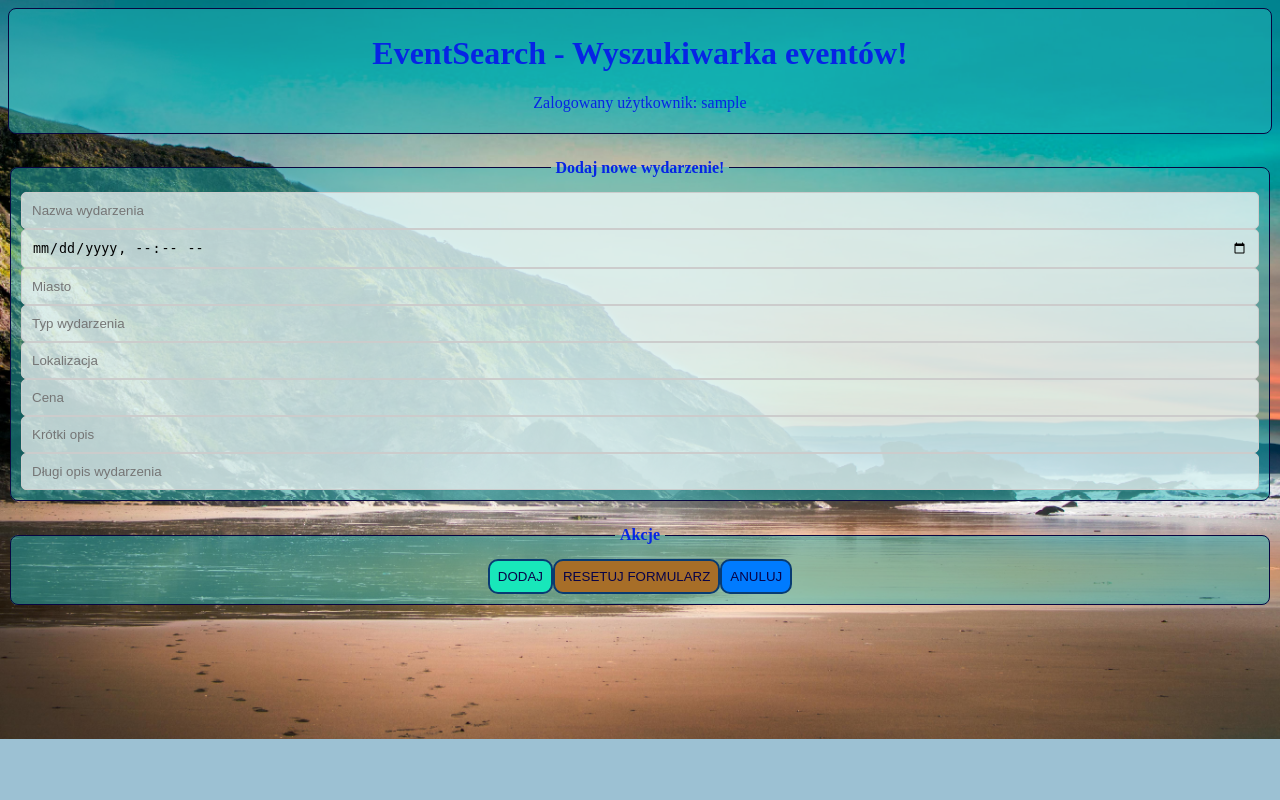
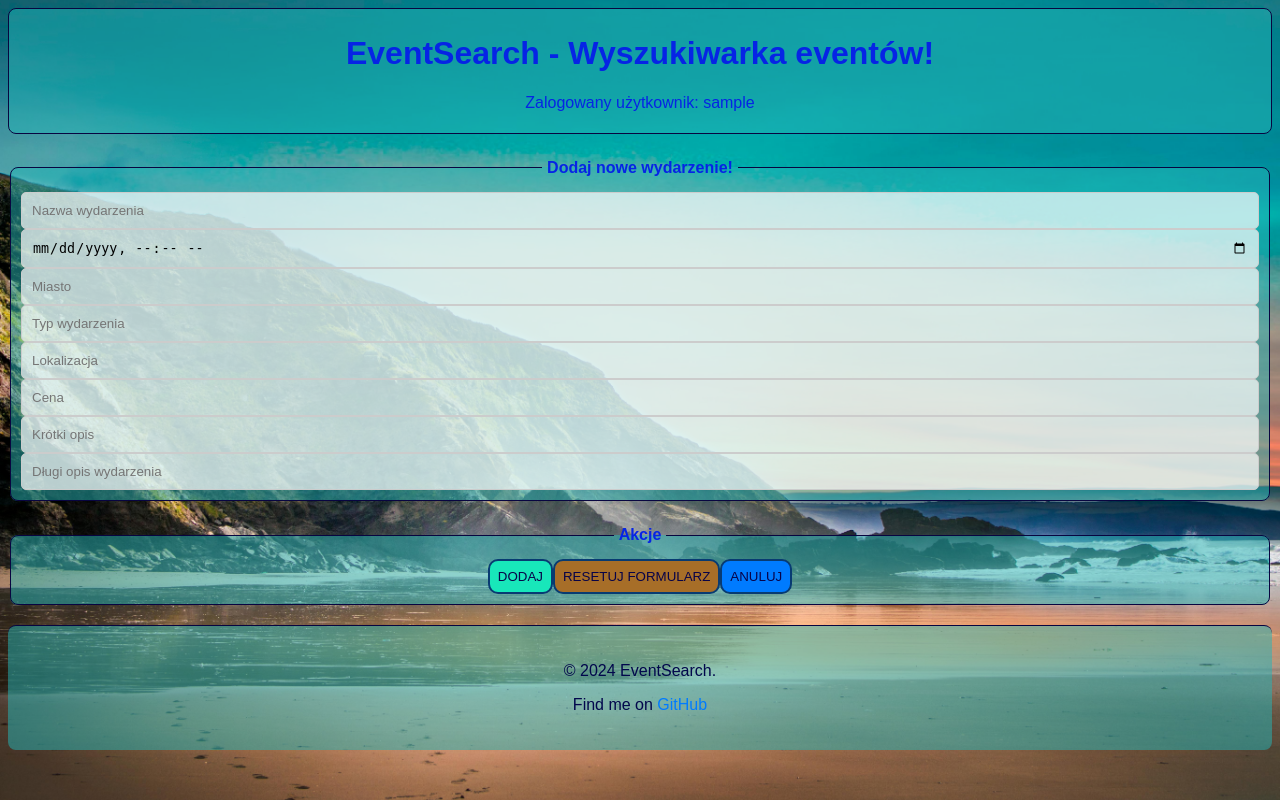
Before and after one commit to idzi-m/Event-Search, a PHP site: page /views/add_event_form.php in a window 1280 px wide. Run offline with PHP 8.4, Linux system fonts and the light colour scheme; the visitor is signed in with stand-in values (Sample User, id 1).

Commit message:
dodanie stopki

```diff
--- a/assets/css/style.css
+++ b/assets/css/style.css
@@ -12,7 +12,7 @@
     background-repeat:no-repeat;
 }
 
-/* Stylowanie nagłówka i stopki */
+/* Stylowanie nagłówka */
 .header {
     text-align: center;
     justify-content: center;
@@ -23,6 +23,24 @@
     border: 1px solid #080540;
     background-color: rgba(37, 182, 184, 0.5);
     border-radius: 8px; /* Zaokrąglone krawędzie */
+}
+/* Stylowanie stopki */
+.footer {
+    text-align: center;
+    padding: 20px;
+    background-color: rgba(37, 182, 184, 0.5);
+    border-top: 1px solid #080540;
+    margin-top: 20px;
+    border-radius: 8px;
+}
+
+.footer a {
+    color: #007bff;
+    text-decoration: none;
+}
+
+.footer a:hover {
+    text-decoration: underline;
 }
 
 /* Stylowanie sekcji */
--- a/views/add_event_form.php
+++ b/views/add_event_form.php
@@ -2,7 +2,7 @@
 include '../php_scripts/session.php';
 ?>
 <!DOCTYPE html>
-<html lang="pl">
+<html lang="pl" class="document">
 <head>
     <meta charset="UTF-8">
     <title>Dodaj nowe wydarzenie</title>
@@ -36,5 +36,9 @@ include '../php_scripts/session.php';
     <button class="button" onclick="window.location.href='index.php'" name="cancel">ANULUJ</button>
 </fieldset>
 </form>
+<footer class="footer">
+        <p>&copy; 2024 EventSearch.</p>
+        <p>Find me on <a href="https://github.com/idzi-m" target="_blank">GitHub</a></p>
+    </footer>
 </body>
 </html>
--- a/views/edit_event_form.php
+++ b/views/edit_event_form.php
@@ -23,7 +23,7 @@ $conn->close();
 ?>
 
 <!DOCTYPE html>
-<html lang="pl">
+<html lang="pl" class="document">
 <head>
     <meta charset="UTF-8">
     <title>Dodaj nowe wydarzenie</title>
@@ -60,6 +60,10 @@ $conn->close();
     </ul>
     </nav>
     </fieldset>
+    <footer class="footer">
+        <p>&copy; 2024 EventSearch.</p>
+        <p>Find me on <a href="https://github.com/idzi-m" target="_blank">GitHub</a></p>
+    </footer>
 </form>
 </body>
 </html>
--- a/views/event_details.php
+++ b/views/event_details.php
@@ -72,6 +72,10 @@ $conn->close();
             <button <?php if(!isset($_SESSION['user_id']) || $_SESSION['user_id'] != $event_data['creator_id']) {echo "hidden";}?> type="submit" name="event_delete" class="button_delete" onclick="return confirm('Czy na pewno chcesz usunąć to wydarzenie?')">USUŃ WYDARZENIE</button>
         </form>
     </fieldset>
+    <footer class="footer">
+        <p>&copy; 2024 EventSearch.</p>
+        <p>Find me on <a href="https://github.com/idzi-m" target="_blank">GitHub</a></p>
+    </footer>
 
 </body>
 </html>
--- a/views/index.php
+++ b/views/index.php
@@ -46,6 +46,11 @@ include '../php_scripts/session_index.php';
         <?php include '../db_scripts/event/event_search.php'; ?>
     </fieldset>
 
+    <footer class="footer">
+        <p>&copy; 2024 EventSearch.</p>
+        <p>Find me on <a href="https://github.com/idzi-m" target="_blank">GitHub</a></p>
+    </footer>
+
     <script src="https://stackpath.bootstrapcdn.com/bootstrap/4.5.2/js/bootstrap.min.js"></script>
 </body>
 </html>
--- a/views/login.php
+++ b/views/login.php
@@ -50,5 +50,9 @@ include '../php_scripts/login_check.php';
     <legend class="section_legend">Akcje</legend>
     <button onclick="window.location.href='index.php'" class="button">POWRÓT DO LISTY WYDARZEŃ</button>
 </fieldset>
+<footer class="footer">
+        <p>&copy; 2024 EventSearch.</p>
+        <p>Find me on <a href="https://github.com/idzi-m" target="_blank">GitHub</a></p>
+    </footer>
 </body>
 </html>
--- a/views/profile.php
+++ b/views/profile.php
@@ -83,5 +83,9 @@ $conn->close();
         ?>
     </div>
 </fieldset>
+<footer class="footer">
+        <p>&copy; 2024 EventSearch.</p>
+        <p>Find me on <a href="https://github.com/idzi-m" target="_blank">GitHub</a></p>
+    </footer>
 </body>
 </html>
--- a/views/register.php
+++ b/views/register.php
@@ -84,5 +84,9 @@ include '../php_scripts/connection.php';
         <nav>
         </fieldset>
     </form>
+    <footer class="footer">
+        <p>&copy; 2024 EventSearch.</p>
+        <p>Find me on <a href="https://github.com/idzi-m" target="_blank">GitHub</a></p>
+    </footer>
 </body>
 </html>
```
